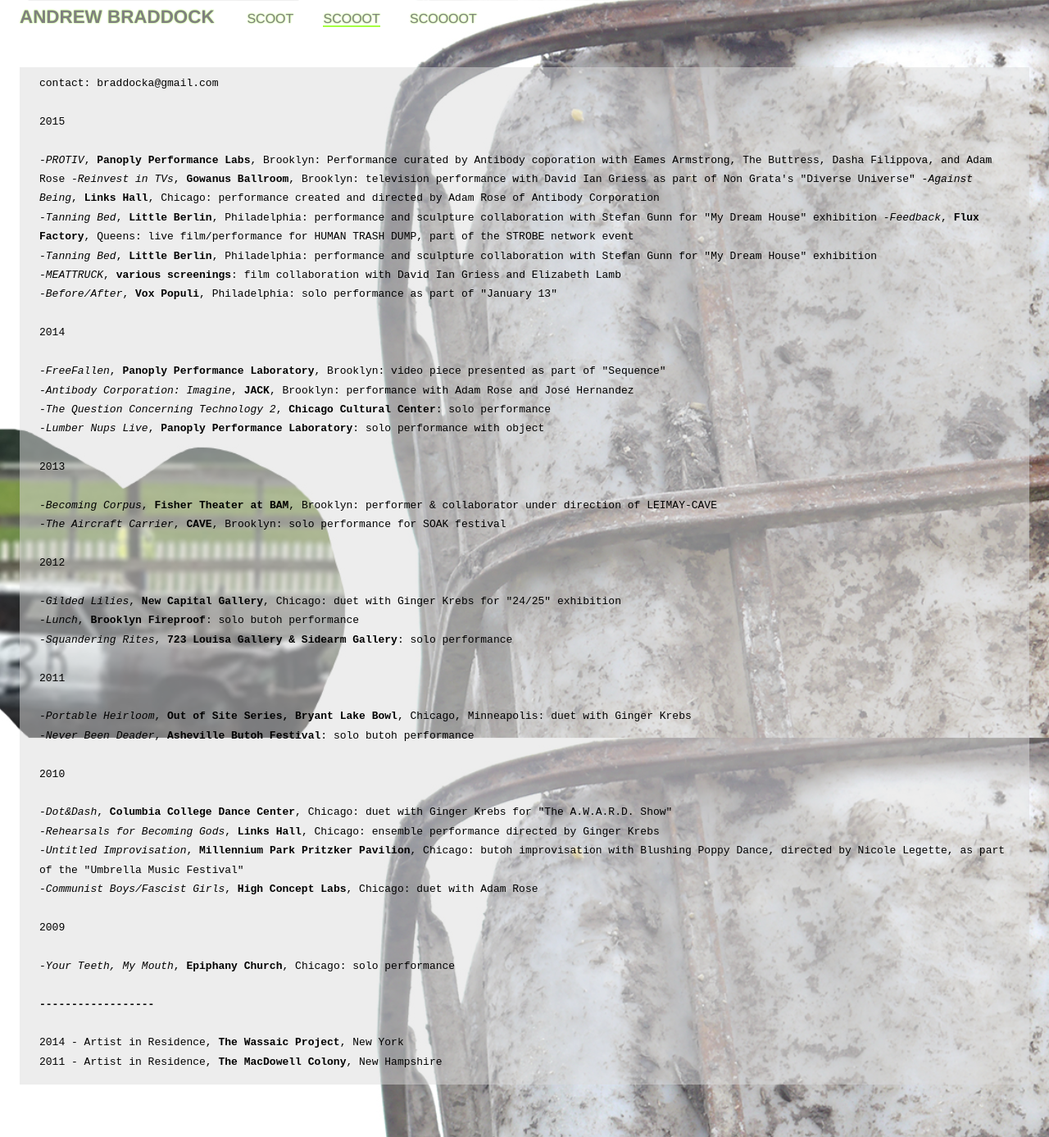
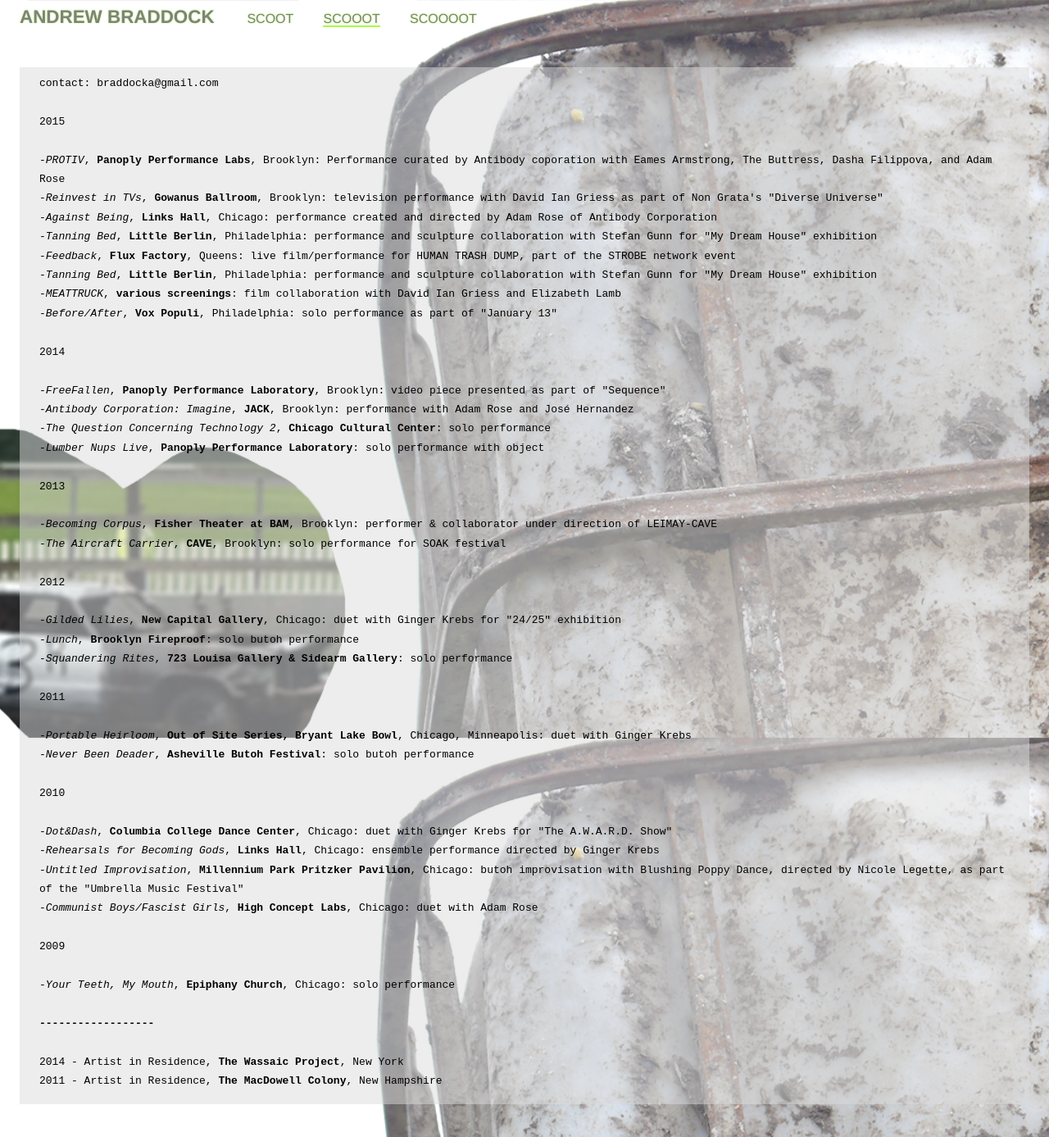
Before and after one commit to scootfence/scootfence.github.io, a Jekyll site: the page built from about.md, in a window 1280 px wide. Shown: the whole page at 82% size. Built offline with Jekyll 4.4.1, drawn with Linux system fonts in a browser that asks for light colours; Markdown is read by kramdown in place of the engine named in the settings.

```diff
--- a/about.md
+++ b/about.md
@@ -9,10 +9,10 @@ contact: braddocka@gmail.com
 2015
 <br><br>
 -<i>PROTIV</i>, <b>Panoply Performance Labs</b>, Brooklyn: Performance curated by Antibody coporation with Eames Armstrong, The Buttress, Dasha Filippova, and Adam Rose
--<i>Reinvest in TVs</i>, <b>Gowanus Ballroom</b>, Brooklyn: television performance with David Ian Griess as part of Non Grata's "Diverse Universe"
--<i>Against Being</i>, <b>Links Hall</b>, Chicago: performance created and directed by Adam Rose of Antibody Corporation
+<br>-<i>Reinvest in TVs</i>, <b>Gowanus Ballroom</b>, Brooklyn: television performance with David Ian Griess as part of Non Grata's "Diverse Universe"
+<br>-<i>Against Being</i>, <b>Links Hall</b>, Chicago: performance created and directed by Adam Rose of Antibody Corporation
 <br>-<i>Tanning Bed</i>, <b>Little Berlin</b>, Philadelphia: performance and sculpture collaboration with Stefan Gunn for "My Dream House" exhibition
--<i>Feedback</i>, <b>Flux Factory</b>, Queens: live film/performance for HUMAN TRASH DUMP, part of the STROBE network event
+<br>-<i>Feedback</i>, <b>Flux Factory</b>, Queens: live film/performance for HUMAN TRASH DUMP, part of the STROBE network event
 <br>-<i>Tanning Bed</i>, <b>Little Berlin</b>, Philadelphia: performance and sculpture collaboration with Stefan Gunn for "My Dream House" exhibition
 <br>-<i>MEATTRUCK</i>, <b>various screenings</b>: film collaboration with David Ian Griess and Elizabeth Lamb
 <br>-<i>Before/After</i>, <b>Vox Populi</b>, Philadelphia: solo performance as part of "January 13"
```
